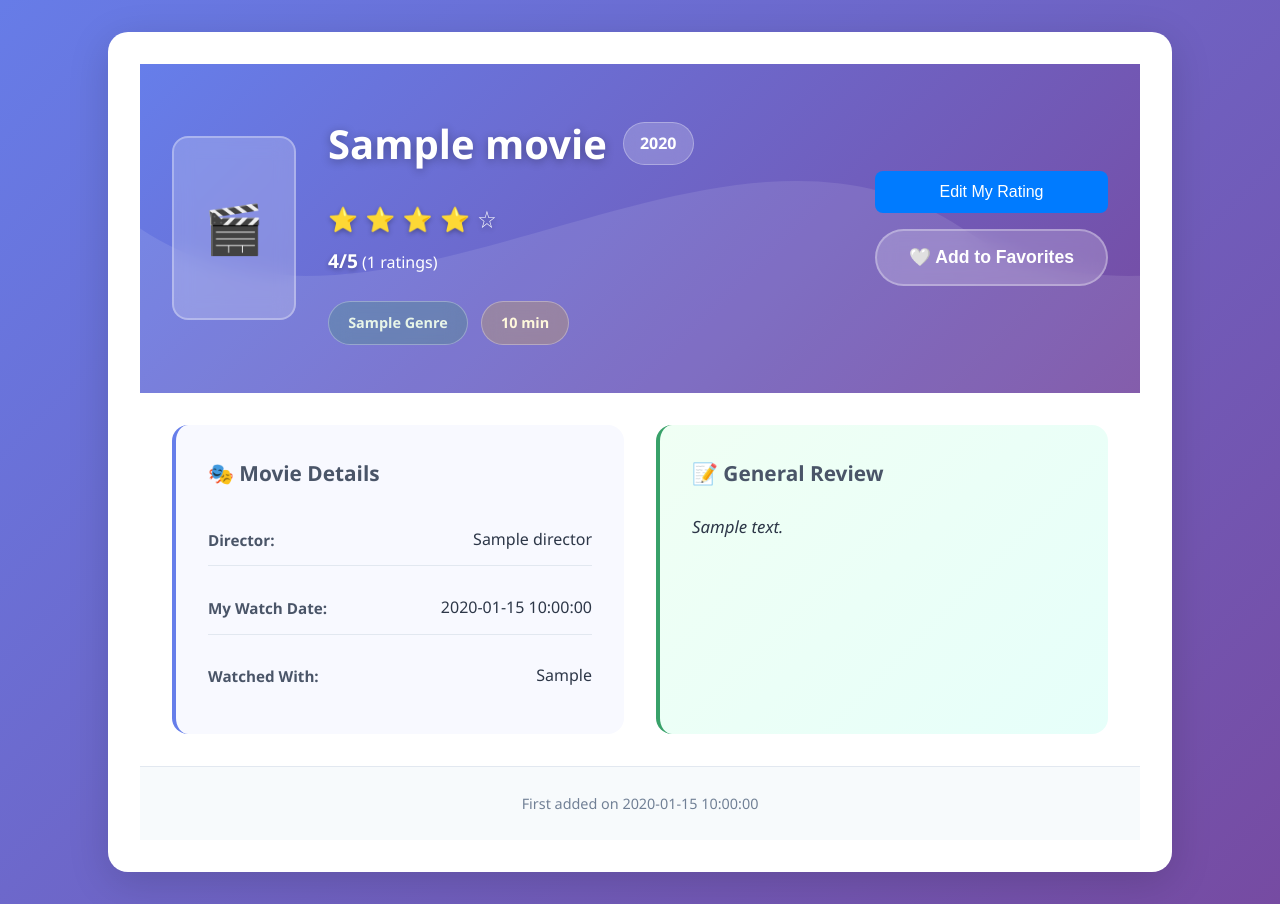
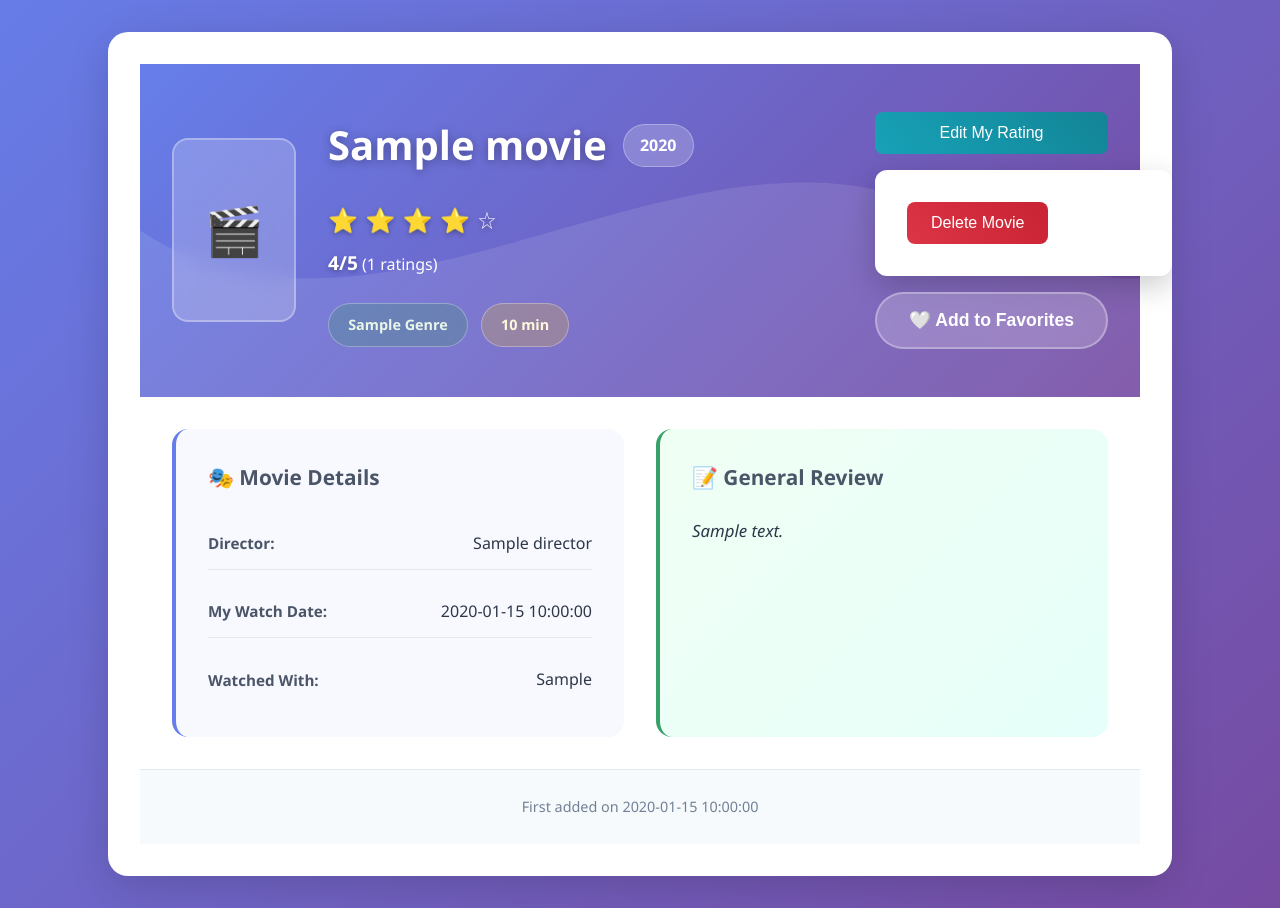
Before and after one commit to leevipun/elokuvakirja, a Flask app: template templates/movie_detail.html in a window 1280 px wide. Shown: the part 84-992 px from the top of the page. Run offline with Flask 3, Linux system fonts and the light colour scheme; the visitor is signed in with stand-in values (Sample User, id 1); the template is opened without the code that fills it: most values are stand-ins (such as "Sample title", 1, 10 or a date in 2020).

Commit message:
Implement CSRF protection for forms, add delete movie functionality, and enhance button styles

```diff
--- a/app.py
+++ b/app.py
@@ -45,7 +45,7 @@
             user_id = user["id"]
             session["user_id"] = user_id
 
-    user_movies = movies.get_movies(user_id)
+    user_movies = movies.get_movies()
     return render_template('index.html', movies=user_movies, csrf_token=session.get("csrf_token"))
 
 @app.route('/login', methods=["GET", "POST"])
@@ -53,11 +53,15 @@
     if request.method == "GET":
         session["csrf_token"] = secrets.token_hex(16)  # Generate CSRF token for login page
         get_flashed_messages()
-        return render_template('login.html')
+        return render_template('login.html', csrf_token=session.get("csrf_token"))
+
+    # Verify CSRF token
+    csrf_token = request.form.get("csrf_token")
+    if not csrf_token or csrf_token != session.get("csrf_token"):
+        abort(403, description="CSRF validation failed ❌")
 
     username = request.form.get("username", "").strip()
     password = request.form.get("password", "")
-
 
     if not username or not password:
         flash("Please enter both username and password")
@@ -81,7 +85,13 @@
 @app.route('/register', methods=["GET", "POST"])
 def register():
     if request.method == "GET":
-        return render_template('register.html')
+        session["csrf_token"] = secrets.token_hex(16)  # Generate CSRF token for register page
+        return render_template('register.html', csrf_token=session.get("csrf_token"))
+
+    # Verify CSRF token
+    csrf_token = request.form.get("csrf_token")
+    if not csrf_token or csrf_token != session.get("csrf_token"):
+        abort(403, description="CSRF validation failed ❌")
 
     username = request.form.get("username", "").strip()
     password = request.form.get("password", "")
@@ -100,6 +110,7 @@
         user = users.get_user(username)  # Then get the user
         session["username"] = username
         session["user_id"] = user["id"]
+        session["csrf_token"] = secrets.token_hex(16)
         return redirect("/")
     except sqlite3.IntegrityError:
         flash("Username already exists")
@@ -229,11 +240,17 @@
     if "username" not in session:
         return redirect("/login")
     if request.method == "GET":
+        session["csrf_token"] = secrets.token_hex(16)
         movie = movies.get_movie_by_id(movie_id)
         if not movie:
             flash("Movie not found")
             return redirect("/")
-        return render_template("edit.html", movie=movie)
+        return render_template("edit.html", movie=movie, csrf_token=session.get("csrf_token"))
+
+    # Verify CSRF token
+    csrf_token = request.form.get("csrf_token")
+    if not csrf_token or csrf_token != session.get("csrf_token"):
+        abort(403, description="CSRF validation failed ❌")
 
     user = users.get_user(session["username"])
 
@@ -399,6 +416,34 @@
         flash(f"Error updating movie: {str(e)}", "error")
         return redirect(f"/edit/{movie_id}")
 
+@app.route('/delete/<int:movie_id>', methods=["POST"])
+def delete(movie_id):
+    if "username" not in session:
+        return redirect("/login")
+
+    user = users.get_user(session["username"])
+    if not user:
+        return redirect("/login")
+
+    # Verify CSRF token
+    csrf_token = request.form.get("csrf_token")
+    if not csrf_token or csrf_token != session.get("csrf_token"):
+        abort(403, description="CSRF validation failed ❌")
+
+    # Check if user owns or has rated the movie
+    movie = movies.get_movie_by_id(movie_id, user["id"])
+    if not movie:
+        flash("Movie not found")
+        return redirect("/")
+
+    try:
+        movies.delete_movie(user["id"], movie_id)
+        flash("Movie deleted successfully!", "success")
+        return redirect("/")
+    except Exception as e:
+        flash(f"Error deleting movie: {str(e)}", "error")
+        return redirect(f"/movie/{movie_id}")
+
 @app.route('/dashboard')
 def dashboard():
     if "username" not in session:
--- a/static/styles.css
+++ b/static/styles.css
@@ -1810,3 +1810,66 @@
         width: 100%;
     }
 }
+
+.btn-edit {
+    background: linear-gradient(45deg, #17a2b8, #138496);
+    color: white;
+    padding: 12px 24px;
+    border: none;
+    border-radius: 8px;
+    cursor: pointer;
+    font-size: 16px;
+    font-weight: 500;
+    transition: all 0.3s ease;
+    text-decoration: none;
+    display: inline-block;
+    text-align: center;
+}
+
+.btn-edit:hover {
+    background: linear-gradient(45deg, #138496, #0c5460);
+    transform: translateY(-2px);
+    box-shadow: 0 4px 12px rgba(23, 162, 184, 0.3);
+}
+
+.btn-add {
+    background: linear-gradient(45deg, #28a745, #20c997);
+    color: white;
+    padding: 12px 24px;
+    border: none;
+    border-radius: 8px;
+    cursor: pointer;
+    font-size: 16px;
+    font-weight: 500;
+    transition: all 0.3s ease;
+    text-decoration: none;
+    display: inline-block;
+    text-align: center;
+}
+
+.btn-add:hover {
+    background: linear-gradient(45deg, #20c997, #1aa179);
+    transform: translateY(-2px);
+    box-shadow: 0 4px 12px rgba(40, 167, 69, 0.3);
+}
+
+.btn-delete {
+    background: linear-gradient(45deg, #dc3545, #c82333);
+    color: white;
+    padding: 12px 24px;
+    border: none;
+    border-radius: 8px;
+    cursor: pointer;
+    font-size: 16px;
+    font-weight: 500;
+    transition: all 0.3s ease;
+    text-decoration: none;
+    display: inline-block;
+    text-align: center;
+}
+
+.btn-delete:hover {
+    background: linear-gradient(45deg, #c82333, #a71e2a);
+    transform: translateY(-2px);
+    box-shadow: 0 4px 12px rgba(220, 53, 69, 0.3);
+}
--- a/templates/edit.html
+++ b/templates/edit.html
@@ -37,7 +37,7 @@
         {% endwith %}
 
         <form id="editMovieForm" class="add-movie-form" method="POST" action="{% if request.endpoint == 'edit' %}/edit/{{ movie.id }}{% else %}/add-review/{{ movie.id }}{% endif %}">
-            <input type="hidden" name="csrf_token" value="{{ session.csrf_token }}" />
+            <input type="hidden" name="csrf_token" value="{{ session.csrf_token }}" required />
 
             <div class="form-section">
                 <h3>Movie Information {% if request.endpoint == 'edit' %}/edit/{{ movie.id }}{% else %}/add-review/{{ movie.id }}{% endif %}
--- a/templates/login.html
+++ b/templates/login.html
@@ -42,6 +42,7 @@
                         <label for="password">Password</label>
                         <input type="password" id="password" name="password" required />
                     </div>
+                    <input type="hidden" name="csrf_token" value="{{ session.csrf_token }}" required />
                     <button type="submit" class="btn-primary">Login</button>
                     <div class="form-footer">
                         <p>
--- a/templates/movie_detail.html
+++ b/templates/movie_detail.html
@@ -76,7 +76,14 @@
                     <button class="btn-edit" onclick="window.location.href='/edit/{{ movie.id }}'">
                         Edit My Rating
                     </button>
-
+                    {% if movie.owner_id == session.get('user_id') %}
+                    <form method="POST" action="/delete/{{ movie.id }}" style="display:inline;">
+                        <input type="hidden" name="csrf_token" value="{{ session.get('csrf_token') }}">
+                        <button type="submit" class="btn-delete" onclick="return confirm('Are you sure you want to delete this movie?')">
+                            Delete Movie
+                        </button>
+                    </form>
+                    {% endif %}
                     {% else %}
                     <button class="btn-add" onclick="window.location.href='/add-review/{{ movie.id }}'">
                         Add My Review
--- a/templates/register.html
+++ b/templates/register.html
@@ -36,6 +36,7 @@
                         <label for="password_conf">Confirm Password</label>
                         <input type="password" id="password_conf" name="password_conf" required />
                     </div>
+                    <input type="hidden" name="csrf_token" value="{{ session.csrf_token }}" required />
                     <button type="submit" class="btn-primary">Create Account</button>
                     <div class="form-footer">
                         <p>
--- a/templates/user-dashboard.html
+++ b/templates/user-dashboard.html
@@ -59,14 +59,17 @@
                 <h2>🎬 Recently Added</h2>
                 <div class="recent-movies">
                     {% for movie in user_data.movies %}
+
                     <div class="movie-list-item">
                         <div class="movie-icon">🎭</div>
                         <div class="movie-list-info">
+                            <a href="/movie/{{ movie.id }}">
                             <div class="movie-list-title">{{movie.title}}</div>
                             <div class="movie-list-meta">
                                 <span>{{ movie.watch_date }}</span>
                                 <span class="movie-list-rating">⭐ {{ movie.rating }}/5</span>
                             </div>
+                            </a>
                         </div>
                     </div>
                     {% endfor %}
```
Also changed, not shown: movies.py (+32 -0 lines).
